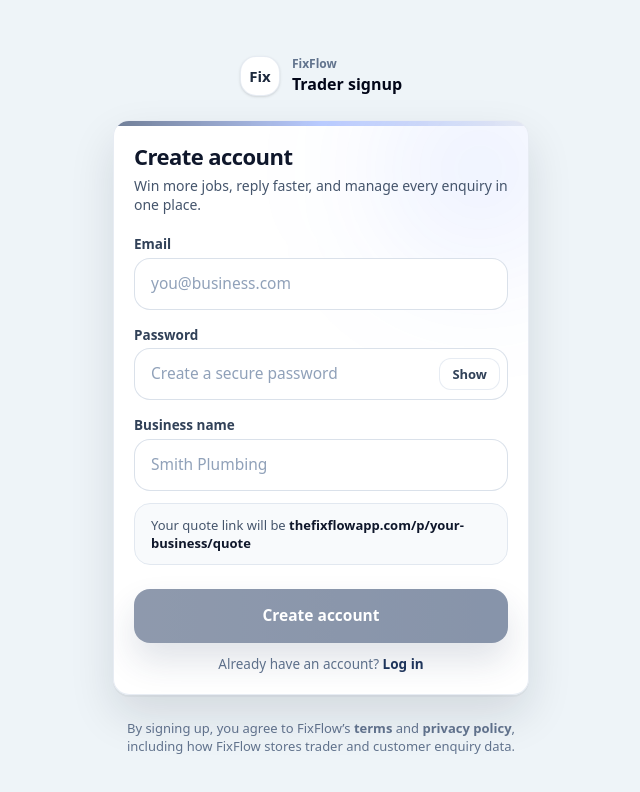
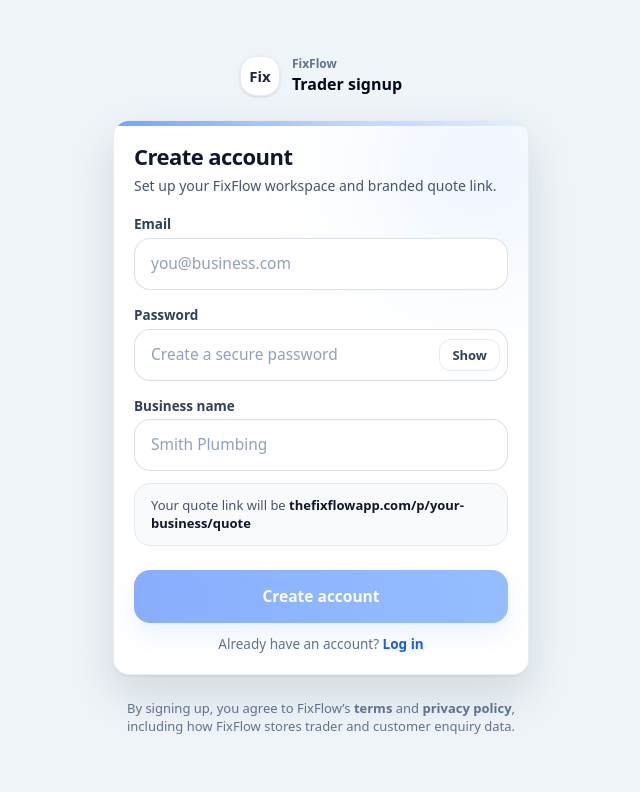
Before and after one commit to info284/fixflow, a Next.js app: page /signup in a window 1280 px wide. Shown: the top 792 px of the page, without its empty margins (319-959 px from the left). Built offline with nearby package versions, Linux system fonts and the light colour scheme; no server answers.

Commit message:
Restore bright login and signup styling

```diff
--- a/app/login/LoginClient.tsx
+++ b/app/login/LoginClient.tsx
@@ -91,9 +91,9 @@ export default function LoginClient() {
         className="absolute left-0 right-0 top-0 h-[5px]"
         style={{
           background: `linear-gradient(90deg,
-            rgba(31,53,92,${0.98 * a}),
-            rgba(36,91,255,${0.48 * a}),
-            rgba(31,53,92,${0.12 * a})
+            rgba(31,111,255,${0.98 * a}),
+            rgba(31,111,255,${0.48 * a}),
+            rgba(31,111,255,${0.10 * a})
           )`,
         }}
       />
@@ -106,7 +106,7 @@ export default function LoginClient() {
     const color =
       bgState === "success"
         ? "radial-gradient(circle at 20% 10%, rgba(16,185,129,0.18), transparent 55%), radial-gradient(circle at 80% 30%, rgba(16,185,129,0.10), transparent 45%)"
-        : "radial-gradient(circle at 20% 10%, rgba(36,91,255,0.16), transparent 55%), radial-gradient(circle at 80% 30%, rgba(31,53,92,0.10), transparent 45%)";
+        : "radial-gradient(circle at 20% 10%, rgba(31,111,255,0.22), transparent 55%), radial-gradient(circle at 80% 30%, rgba(31,111,255,0.14), transparent 45%)";
 
     return (
       <div
@@ -131,7 +131,7 @@ export default function LoginClient() {
       className={[
         "rounded-full px-3 py-1.5 text-[13px] font-semibold transition transform hover:scale-[1.01] active:scale-[0.99]",
         active
-          ? "bg-[#1F355C] text-white shadow-[0_12px_24px_rgba(31,53,92,0.22)] hover:shadow-[0_16px_30px_rgba(31,53,92,0.30)]"
+          ? "bg-blue-600 text-white shadow-[0_12px_24px_rgba(31,111,255,0.18)] hover:shadow-[0_16px_30px_rgba(31,111,255,0.28)]"
           : "bg-white text-slate-700 border border-slate-200/80 hover:bg-slate-50",
       ].join(" ")}
     >
@@ -144,7 +144,7 @@ export default function LoginClient() {
       className="min-h-screen relative ff-dashboardText"
       style={{
         background:
-          "radial-gradient(circle_at_20%_10%,rgba(36,91,255,0.10),transparent_45%),radial-gradient(circle_at_80%_30%,rgba(31,53,92,0.08),transparent_40%),#f7f9fc",
+          "radial-gradient(circle_at_20%_10%,rgba(31,111,255,0.10),transparent_45%),radial-gradient(circle_at_80%_30%,rgba(31,111,255,0.06),transparent_40%),#f7f9fc",
       }}
     >
       <Wash />
@@ -172,7 +172,7 @@ export default function LoginClient() {
             className="pointer-events-none absolute -top-28 -right-28 h-80 w-80 rounded-full blur-3xl"
             style={{
               background:
-                "radial-gradient(circle, rgba(36,91,255,0.14), transparent 60%)",
+                "radial-gradient(circle, rgba(31,111,255,0.14), transparent 60%)",
             }}
           />
 
@@ -189,6 +189,7 @@ export default function LoginClient() {
               <Seg active={mode === "password"} onClick={() => setMode("password")}>
                 Password
               </Seg>
+
               <Seg active={mode === "magic"} onClick={() => setMode("magic")}>
                 Email link
               </Seg>
@@ -255,7 +256,7 @@ export default function LoginClient() {
 
                   <a
                     href="/signup"
-                    className="font-semibold text-[#1F355C] hover:text-[#102A56]"
+                    className="font-semibold text-blue-600 hover:text-blue-700"
                   >
                     Create account
                   </a>
@@ -275,8 +276,8 @@ export default function LoginClient() {
                 disabled={!canSubmit || loading}
                 className={[
                   "w-full rounded-2xl px-6 py-4 text-[15.5px] font-extrabold text-white",
-                  "bg-gradient-to-r from-[#1F355C] to-[#102A56] shadow-[0_18px_34px_rgba(31,53,92,0.28)]",
-                  "hover:brightness-110 transition transform hover:scale-[1.01] active:scale-[0.99]",
+                  "bg-gradient-to-r from-blue-600 to-blue-500 shadow-[0_12px_24px_rgba(31,111,255,0.18)]",
+                  "hover:bg-blue-700 transition transform hover:scale-[1.01] active:scale-[0.99]",
                   "disabled:cursor-not-allowed disabled:opacity-50 disabled:transform-none",
                 ].join(" ")}
               >
--- a/app/signup/page.tsx
+++ b/app/signup/page.tsx
@@ -138,9 +138,9 @@ export default function SignupPage() {
         className="absolute left-0 right-0 top-0 h-[5px]"
         style={{
           background: `linear-gradient(90deg,
-            rgba(31,53,92,${0.98 * a}),
-            rgba(36,91,255,${0.48 * a}),
-            rgba(31,53,92,${0.12 * a})
+            rgba(31,111,255,${0.98 * a}),
+            rgba(31,111,255,${0.48 * a}),
+            rgba(31,111,255,${0.10 * a})
           )`,
         }}
       />
@@ -152,7 +152,7 @@ export default function SignupPage() {
       className="min-h-screen relative ff-dashboardText"
       style={{
         background:
-          "radial-gradient(circle_at_20%_10%,rgba(36,91,255,0.10),transparent_45%),radial-gradient(circle_at_80%_30%,rgba(31,53,92,0.08),transparent_40%),#f7f9fc",
+          "radial-gradient(circle_at_20%_10%,rgba(31,111,255,0.10),transparent_45%),radial-gradient(circle_at_80%_30%,rgba(31,111,255,0.06),transparent_40%),#f7f9fc",
       }}
     >
       <div className="relative mx-auto max-w-md px-4 py-14">
@@ -178,7 +178,7 @@ export default function SignupPage() {
             className="pointer-events-none absolute -top-28 -right-28 h-80 w-80 rounded-full blur-3xl"
             style={{
               background:
-                "radial-gradient(circle, rgba(36,91,255,0.14), transparent 60%)",
+                "radial-gradient(circle, rgba(31,111,255,0.14), transparent 60%)",
             }}
           />
 
@@ -188,8 +188,7 @@ export default function SignupPage() {
             </h1>
 
             <p className="mt-1 text-[14px] text-slate-600">
-              Win more jobs, reply faster, and manage every enquiry in one
-              place.
+              Set up your FixFlow workspace and branded quote link.
             </p>
 
             {errorMsg && (
@@ -272,8 +271,8 @@ export default function SignupPage() {
                 disabled={!canSubmit || loading}
                 className={[
                   "w-full rounded-2xl px-6 py-4 text-[15.5px] font-extrabold text-white",
-                  "bg-gradient-to-r from-[#1F355C] to-[#102A56] shadow-[0_18px_34px_rgba(31,53,92,0.28)]",
-                  "hover:brightness-110 transition transform hover:scale-[1.01] active:scale-[0.99]",
+                  "bg-gradient-to-r from-blue-600 to-blue-500 shadow-[0_12px_24px_rgba(31,111,255,0.18)]",
+                  "hover:bg-blue-700 transition transform hover:scale-[1.01] active:scale-[0.99]",
                   "disabled:cursor-not-allowed disabled:opacity-50 disabled:transform-none",
                 ].join(" ")}
               >
@@ -284,7 +283,7 @@ export default function SignupPage() {
                 Already have an account?{" "}
                 <a
                   href="/login"
-                  className="font-semibold text-[#1F355C] hover:text-[#102A56]"
+                  className="font-semibold text-blue-600 hover:text-blue-700"
                 >
                   Log in
                 </a>
```
